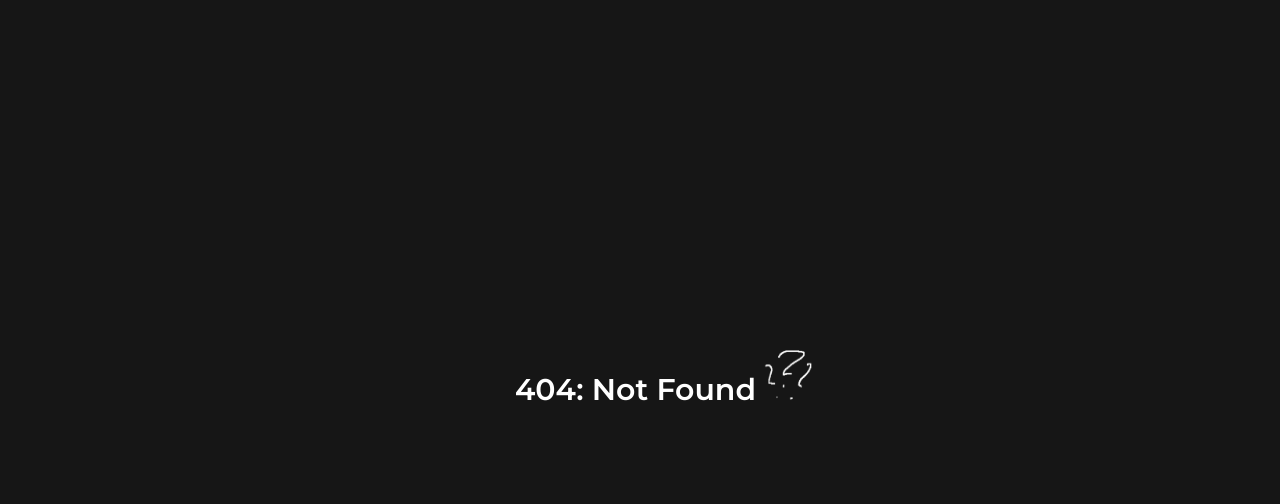
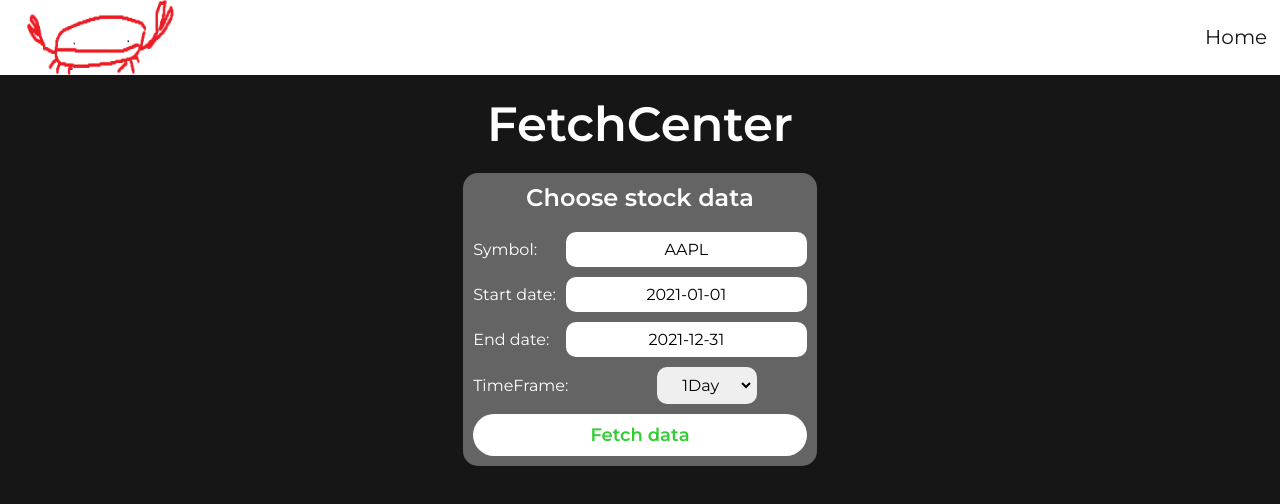
Before and after one commit to Nenthor/CrabTrades, a SvelteKit app: page /fetchcenter in a window 1280 px wide. Before the commit this address had no page. Shown: the top 504 px of the page. Built offline with nearby package versions, Linux system fonts and the light colour scheme.

Commit message:
Changed FetchControll to FetchCenter

```diff
--- a/src/routes/+page.svelte
+++ b/src/routes/+page.svelte
@@ -4,7 +4,7 @@
 </script>
 
 <Navbar>
-  <li><a href="/fetchcontroll">FetchControll</a></li>
+  <li><a href="/fetchcenter">FetchCenter</a></li>
   <li><a href="/about">About</a></li>
 </Navbar>
 
--- a/src/routes/fetchcontroll/+page.svelte
+++ b/src/routes/fetchcenter/+page.svelte
@@ -144,7 +144,7 @@
 <Navbar />
 
 <div class="container">
-  <h1 class="title">FetchControll</h1>
+  <h1 class="title">FetchCenter</h1>
   {#if status == 'Choosing'}
     <div class="select">
       <h2>Choose stock data</h2>
```
